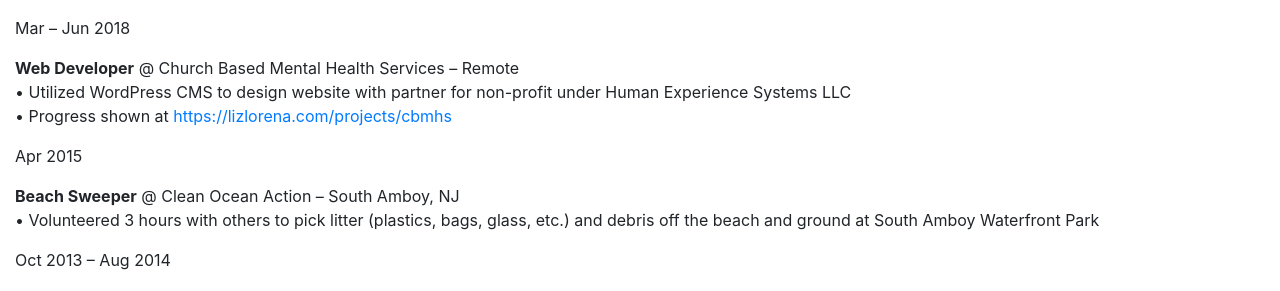
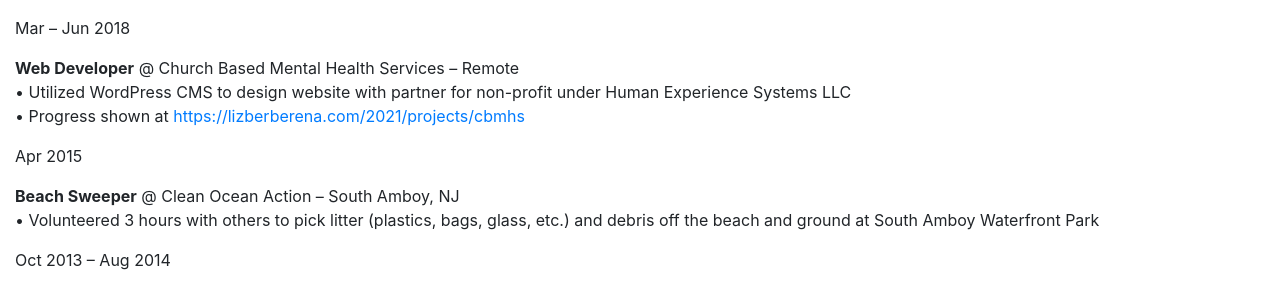
Before and after one commit to liz-lorena/mid-2019, a Jekyll site: the page built from cv/index.html, in a window 1280 px wide and 900 px high, scrolled down 3618 px. Shown: the part 154-445 px from the top of the window. Built offline with Jekyll 4.4.1, drawn with Linux system fonts in a browser that asks for light colours; nearby versions of some CDN libraries; part of the change alters nothing that is shown.

Commit message:
Update index.html

```diff
--- a/cv/index.html
+++ b/cv/index.html
@@ -185,7 +185,7 @@ title: Curriculum Vitae
 		<div class="columnTwo"><p>
 			<strong>Web Developer</strong> @ Church Based Mental Health Services – Remote<br>
 			• Utilized WordPress CMS to design website with partner for non-profit under Human Experience Systems LLC<br>
-			• Progress shown at <a href="https://lizlorena.com/projects/cbmhs" target="_blank" rel="nofollow">https://lizlorena.com/projects/cbmhs</a>
+			• Progress shown at <a href="https://lizberberena.com/2021/projects/cbmhs" target="_blank" rel="nofollow">https://lizberberena.com/2021/projects/cbmhs</a>
 		</p></div>
 
 	<div class="columnOne"><p>Apr 2015</p></div>
```
